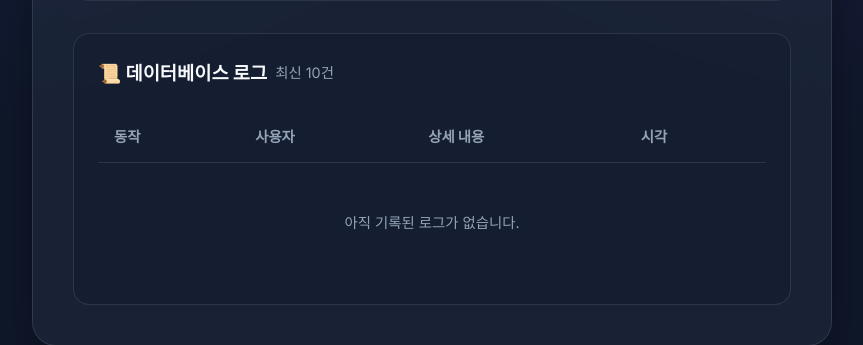
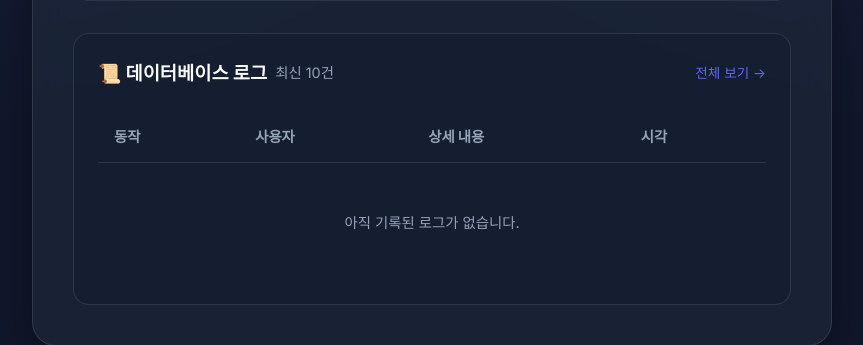
Before and after one commit to cjmin2008-hash/hyyum, a Flask app: page /admin in a window 1280 px wide. Shown: the part 447-792 px from the top of the page, without its empty margins (208-1071 px from the left). Run offline with Flask 3, Linux system fonts and the light colour scheme; the visitor is signed in with stand-in values (Sample User, id 1).

Commit message:
Fix: ensure full logs link is present in admin dashboard

```diff
--- a/templates/admin.html
+++ b/templates/admin.html
@@ -46,10 +46,14 @@
 
     <div
         style="margin-top: 2rem; background: rgba(15, 23, 42, 0.3); border-radius: 1rem; padding: 1.5rem; border: 1px solid var(--glass-border); overflow-x: auto;">
-        <h3 style="margin-bottom: 1.5rem; display: flex; align-items: center; gap: 0.5rem;">
-            📜 데이터베이스 로그
-            <span style="font-size: 0.9rem; font-weight: normal; color: var(--text-muted);">최신 10건</span>
-        </h3>
+        <div style="display: flex; justify-content: space-between; align-items: center; margin-bottom: 1.5rem;">
+            <h3 style="margin-bottom: 0; display: flex; align-items: center; gap: 0.5rem;">
+                📜 데이터베이스 로그
+                <span style="font-size: 0.9rem; font-weight: normal; color: var(--text-muted);">최신 10건</span>
+            </h3>
+            <a href="{{ url_for('main.all_logs') }}"
+                style="font-size: 0.85rem; color: var(--primary); text-decoration: none;">전체 보기 →</a>
+        </div>
 
         <table style="width: 100%; border-collapse: collapse; text-align: left;">
             <thead>
```
